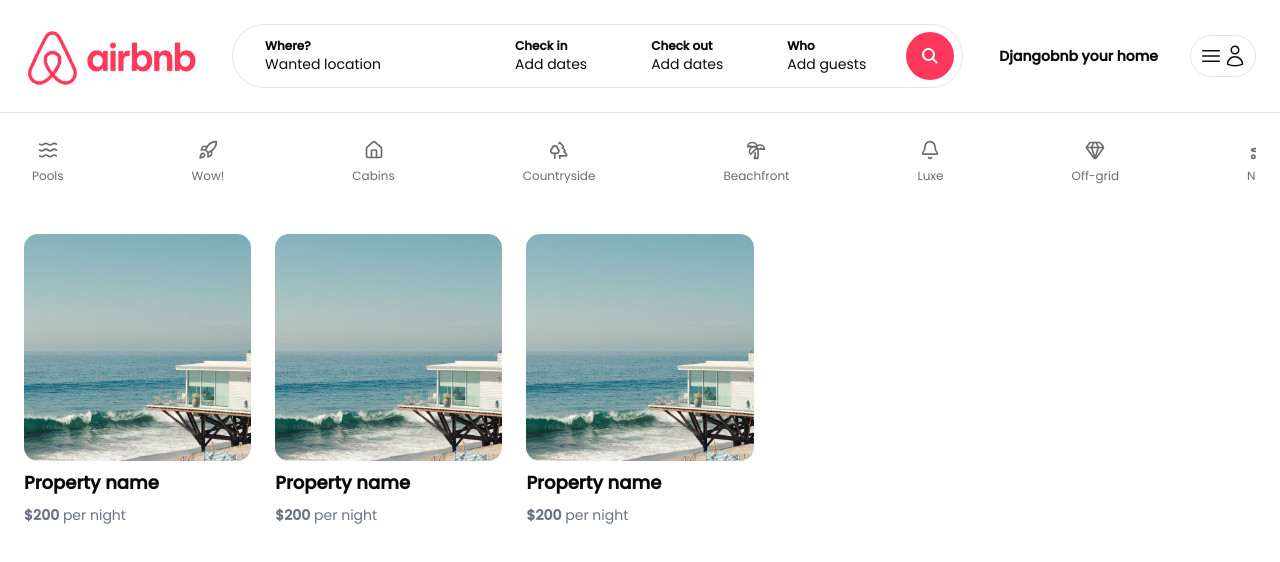
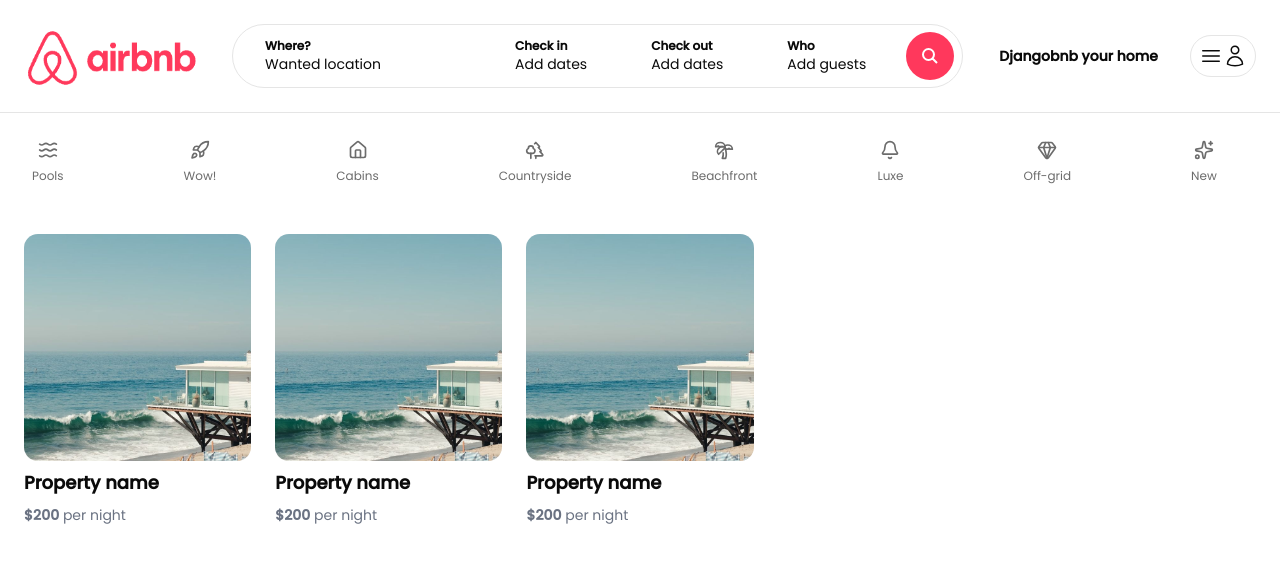
Before and after one commit to danial137/DjangoBnBProject, a Next.js app: page / in a window 1280 px wide. Shown: the top 562 px of the page. Built offline with nearby package versions, Linux system fonts and the light colour scheme.

Commit message:
feat: update Categories component layout and add state management to UserNav

```diff
--- a/app/components/Categories.tsx
+++ b/app/components/Categories.tsx
@@ -25,7 +25,7 @@ const categories = [
 const Categories = () => {
     return (
         <div className="pt-3 pb-6 overflow-x-auto">
-            <div className="flex items-center gap-32 w-max px-2 ">
+            <div className="flex items-center gap-30 w-max px-2 ">
                 {categories.map(({ label, icon: Icon }) => (
                     <div
                         key={label}
--- a/app/components/navbar/UserNav.tsx
+++ b/app/components/navbar/UserNav.tsx
@@ -1,6 +1,8 @@
-import React from 'react'
+import { useState } from 'react'
+const UserNav = () => {
 
-const UserNav = () => {
+    const [isOpen,setIsOpen]=useState()
+
     return (
         <div className='p-2 relative inline-block border rounded-full'>
 
```
